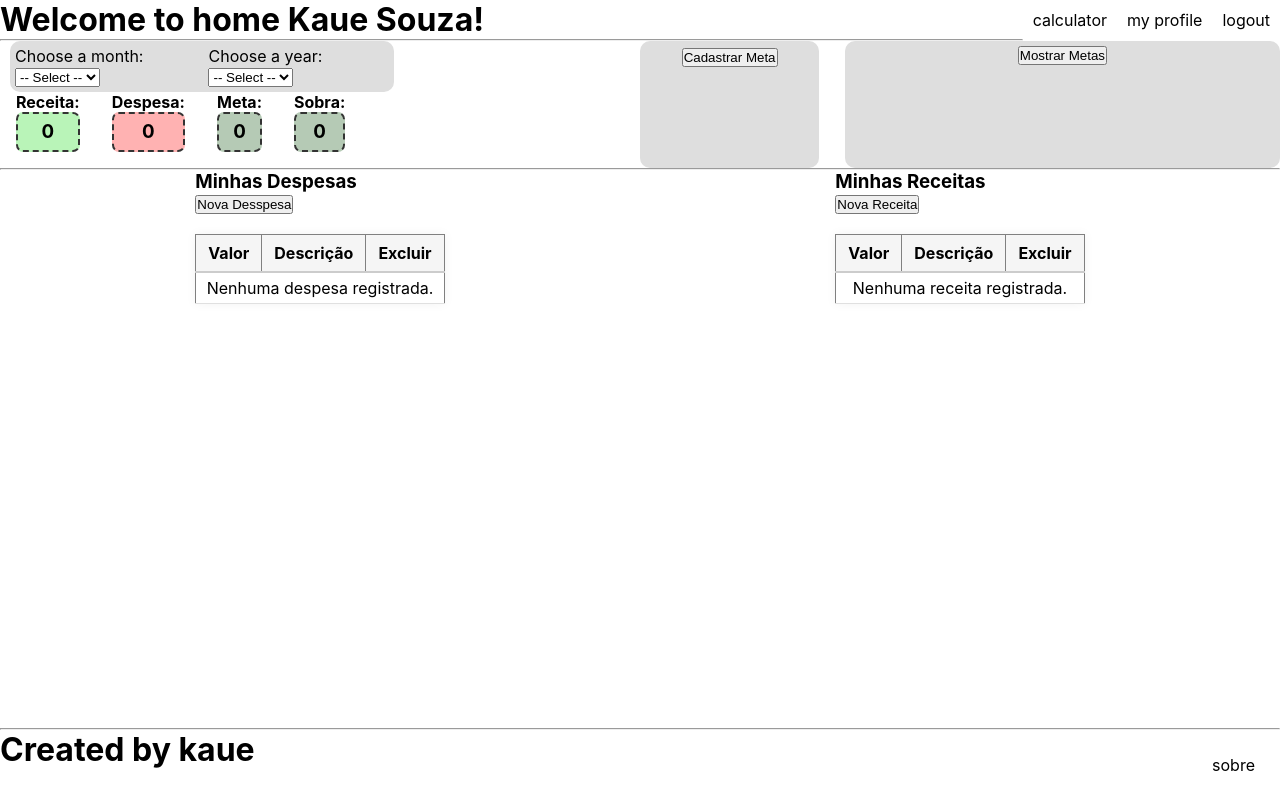
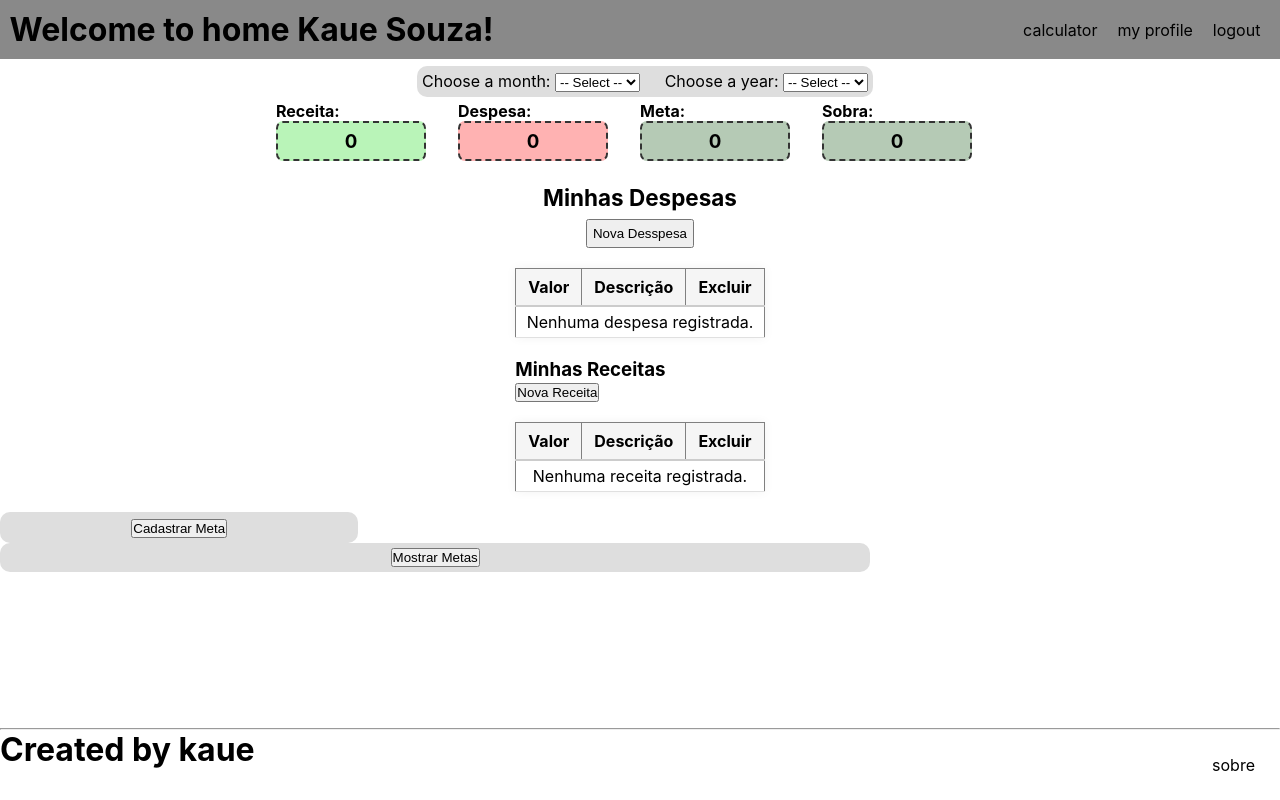
Before and after one commit to kaue-souza7/control, a Flask app: page / in a window 1280 px wide. Run offline with Flask 3, Linux system fonts and the light colour scheme; a user stored in the database is signed in.

Commit message:
[feat] adjusting css

```diff
--- a/static/css/home.css
+++ b/static/css/home.css
@@ -4,11 +4,26 @@
     box-sizing: border-box;
 }
 
+html {
+    height: 100%;
+    min-height: 100%;
+}
+
 
 body{
+    display: flex;
+    flex-direction: column;
+    min-height: 100%;
     font-family: 'Inter', sans-serif;
     /* height: 100%; */
     overflow-x: hidden;
+}
+
+
+header{
+    background-color: #898989;
+    padding: 0.6rem 0.6rem 0.6rem 0.6rem;
+    margin-bottom: 0.4rem;
 }
 
 
@@ -26,7 +41,7 @@
 
 .resumo{
     /* background-color: red; */
-    width: 60%;
+    margin-top: 0.3rem;
     display: flex;
     flex-direction: row;
     padding: 0rem 1rem 1rem 1rem;
@@ -74,7 +89,8 @@
 .one-part{
     display: flex;
     justify-content: center;
-    flex-direction: row;
+    align-items: center;
+    margin-bottom: 0.4rem;
     /* margin:  50px 10px 50px 10px; */
     /* align-items: left;   */
 
@@ -83,16 +99,14 @@
 }
 
 .one-part-left{
-    width: 50%;
+    display: flex;
+    flex-direction: column;
+    justify-content: center;
+    align-items: center;
 
 }
 
 .one-part-meta{
-    display: flex;
-    flex-direction: row;
-    justify-content: space-between;
-    width: 50%;
-    float: right;
 }
 
 .one-part-meta1{
@@ -137,7 +151,7 @@
 
 .second-part{
     display: flex;
-    flex-direction: row;
+    flex-direction: column;
     justify-content: space-around;
 
 }
@@ -147,11 +161,16 @@
     flex-direction: column;
     align-items: center;
     text-align: center;
-    width: 45%;
 }
 
 .div-d{
-    text-align: left;
+    text-align: center;
+    font-size: larger;
+}
+
+.div-d button{
+    padding: 5px;
+    margin-top: 0.5rem;
 }
 
 
@@ -160,7 +179,6 @@
     flex-direction: column;
     align-items: center;
     text-align: center;
-    width: 45%;
 }
 
 .div-r{
@@ -290,7 +308,6 @@
 
 
 footer{
-    width: 100%;
-    position: absolute;
-    bottom: 0;
+    margin-top: auto;
+
 };
--- a/templates/base.html
+++ b/templates/base.html
@@ -21,7 +21,7 @@
         </a>
         <h1>Welcome to home {{ current_user.name }}!</h1>
 
-        <hr>
+
     </header>
 
     <main class="content">
--- a/templates/home.html
+++ b/templates/home.html
@@ -100,80 +100,13 @@
             </div>
 
 
-            <div class="one-part-meta">
 
-                <div class="one-part-meta1">
-
-                    <div >
-
-                        <button id="btnCadastrar">Cadastrar Meta</button>
-                    </div>
-
-
-                    <div class="c_meta">
-                        <form action="{{ url_for('criar_meta') }}" method="post" id="formMeta" style="display: none;" >
-                            <label for="mes_referenciaForm">Mês Referencia:</label><br>
-                            <input type="date"  name="mes_referenciaForm" id="mes_referenciaForm" required><br><br>
-
-                            <label for="valor_metaForm">Valor da Meta:</label><br>
-                            <input type="number" step="100" name="valor_metaForm" id="valor_metaForm" required><br><br>
-
-                            <button type="submit">Salvar</button>
-                        </form>
-                    </div>
-
-                </div>
-
-                <div class="one-part-meta2">
-
-                    <button id="btnVerMetas">Mostrar Metas</button>
-
-                    <table id="tableMetas" style="display: none;" >
-                        <thead>
-                            <th>Mês Referência</th>
-                            <th>Valor da Meta</th>
-                            <th>Excluir</th>
-                        </thead>
-                        {% for meta in metas %}
-                            <tr>
-
-                                <td>
-                                    <form action="/update/{{ meta.id }}/mes_referencia" method="post">
-                                        <input type="text" name="mes_referenciaForm" value="{{meta.mes_referencia.strftime('%d/%m/%Y') }}">
-                                    </form>
-                                </td>
-
-                                <td>
-                                    <form action="/update/{{ meta.id }}/valor_meta" method="post">
-                                        <input type="text" name="valor_metaForm" value="{{ '%.2f'|format(meta.valor_meta) }}">
-                                    </form>
-                                </td>
-
-
-
-                                <td>
-                                    <form action="/delete/{{ meta.id }}/m" method="post">
-                                        <button type="submit" class="excluir-btn">Delete</button>
-                                    </form>
-                                </td>
-
-                            </tr>
-                        {% else %}
-                            <tr>
-                                <td colspan="4">Nenhuma despesa registrada.</td>
-                            </tr>
-                        {% endfor %}
-                    </table>
-
-                </div>
-
-            </div>
 
 
         </div>
 
 
-        <hr>
+
 
 
 
```
Also changed, not shown: other parts of templates/home.html (+83 -2 lines).
